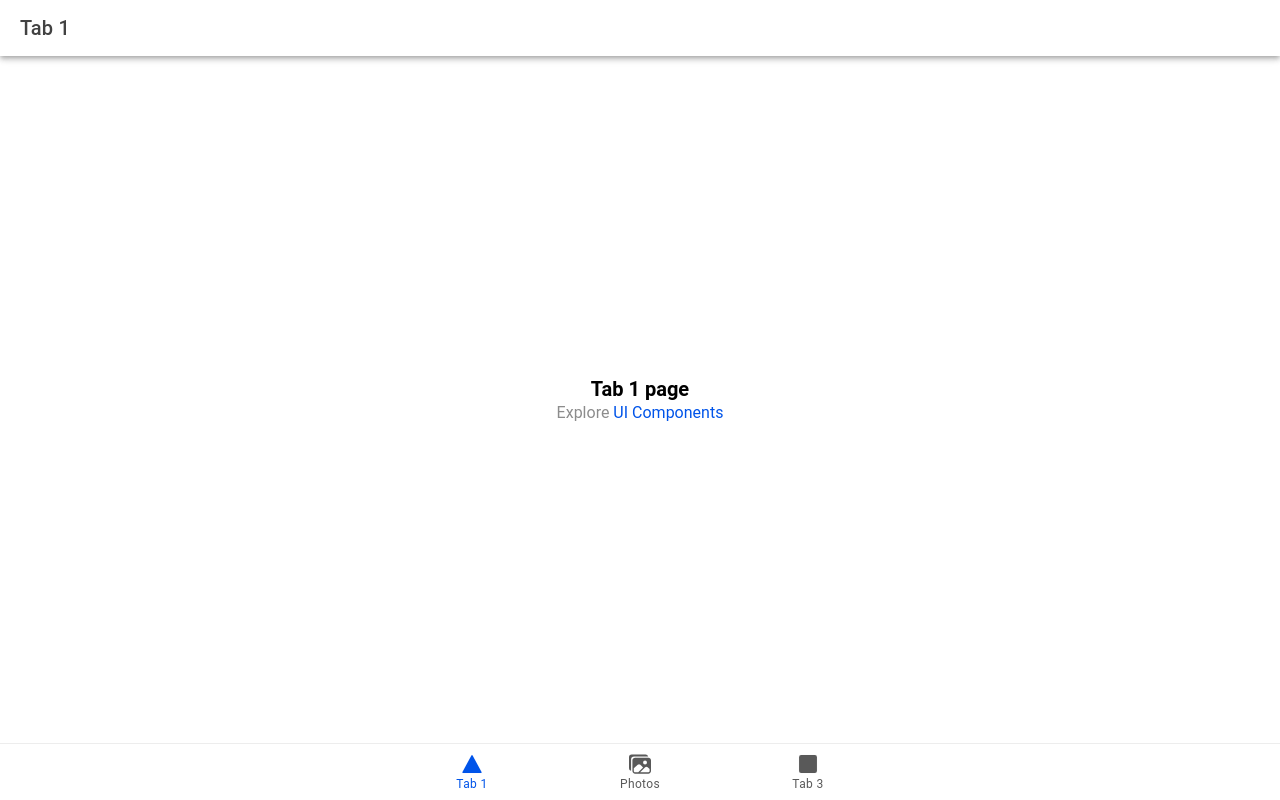
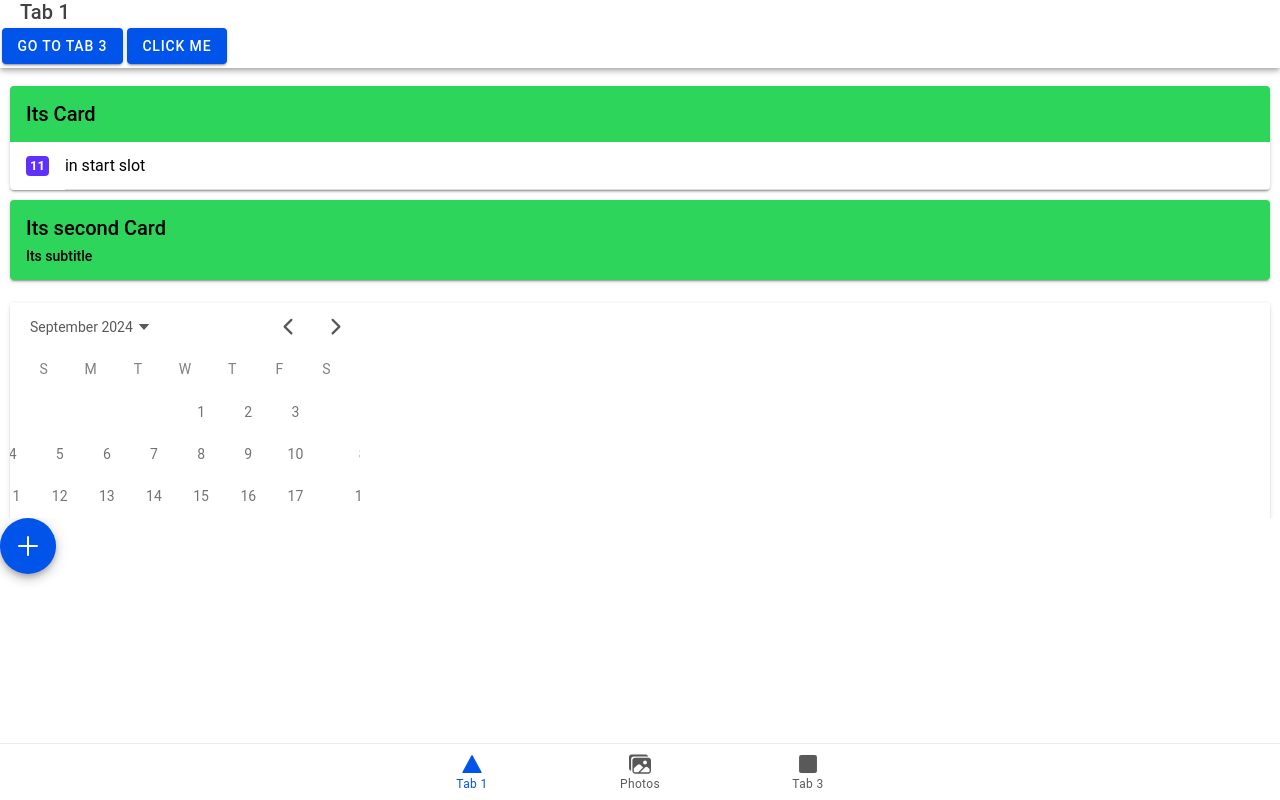
Before and after one commit to iveke/IonicGallery, a React (Vite) app: page /iveke/tab1 in a window 1280 px wide. Built offline with nearby package versions, Linux system fonts and the light colour scheme.

Commit message:
I test more UI Ionic Component, but not all and I have problem with IonNavLink so with navigation

```diff
--- a/src/hooks/usePhotoGallery.ts
+++ b/src/hooks/usePhotoGallery.ts
@@ -42,20 +42,3 @@ export function usePhotoGallery() {
     photos,
   };
 }
-
-export async function base64FromPath(path: string): Promise<string> {
-  const response = await fetch(path);
-  const blob = await response.blob();
-  return new Promise((resolve, reject) => {
-    const reader = new FileReader();
-    reader.onerror = reject;
-    reader.onload = () => {
-      if (typeof reader.result === 'string') {
-        resolve(reader.result);
-      } else {
-        reject('method did not return a string');
-      }
-    };
-    reader.readAsDataURL(blob);
-  });
-}
--- a/src/pages/Tab1.css
+++ b/src/pages/Tab1.css
@@ -0,0 +1,20 @@
+ion-card-title {
+  --color: #52ffe4;
+}
+
+ion-card-subtitle {
+  --color: #bd4b1a;
+}
+
+ion-checkbox {
+  --size: 32px;
+}
+
+ion-checkbox::part(container) {
+  border: 2px dashed #ff0;
+}
+
+ion-chip {
+    --background: #00213f;
+    --color: #adefd1;
+  }
--- a/src/pages/Tab1.tsx
+++ b/src/pages/Tab1.tsx
@@ -1,6 +1,46 @@
-import { IonContent, IonHeader, IonPage, IonTitle, IonToolbar } from '@ionic/react';
-import ExploreContainer from '../components/ExploreContainer';
-import './Tab1.css';
+import {
+  IonAvatar,
+  IonBadge,
+  IonButton,
+  IonCard,
+  IonCardHeader,
+  IonCardSubtitle,
+  IonCardTitle,
+  IonCheckbox,
+  IonChip,
+  IonCol,
+  IonContent,
+  IonDatetime,
+  IonFab,
+  IonFabButton,
+  IonFabList,
+  IonGrid,
+  IonHeader,
+  IonIcon,
+  IonInput,
+  IonItem,
+  IonLabel,
+  IonList,
+  IonNav,
+  IonNavLink,
+  IonNote,
+  IonPage,
+  IonPopover,
+  IonRow,
+  IonTitle,
+  IonToolbar,
+} from "@ionic/react";
+import ExploreContainer from "../components/ExploreContainer";
+import "./Tab1.css";
+import {
+  add,
+  chevronForward,
+  close,
+  listCircle,
+  pin,
+  square,
+} from "ionicons/icons";
+import Tab3 from "./Tab3.js";
 
 const Tab1: React.FC = () => {
   return (
@@ -8,15 +48,100 @@ const Tab1: React.FC = () => {
       <IonHeader>
         <IonToolbar>
           <IonTitle>Tab 1</IonTitle>
+          <IonNavLink routerDirection="forward" component={()=><Tab3 />}>
+            <IonButton>Go to Tab 3</IonButton>
+          </IonNavLink>
+          <IonButton id="click-trigger"> Click Me</IonButton>
+          <IonPopover trigger="click-trigger" triggerAction="hover">
+            <IonContent >Hello, World!</IonContent>
+          </IonPopover>
         </IonToolbar>
       </IonHeader>
       <IonContent fullscreen>
-        <IonHeader collapse="condense">
-          <IonToolbar>
-            <IonTitle size="large">Tab 1</IonTitle>
-          </IonToolbar>
-        </IonHeader>
-        <ExploreContainer name="Tab 1 page" />
+        <IonList>
+          <IonCard color="success">
+            <IonCardHeader>
+              <IonCardTitle>Its Card</IonCardTitle>
+            </IonCardHeader>
+            <IonItem>
+              <IonBadge color="tertiary" slot="start">
+                11
+              </IonBadge>
+              <IonLabel>in start slot</IonLabel>
+            </IonItem>
+          </IonCard>
+          <IonCard color="success">
+            <IonCardHeader>
+              <IonCardTitle class="ion-card-title">
+                Its second Card
+              </IonCardTitle>
+              <IonCardSubtitle class="ion-card-subtitle">
+                Its subtitle
+              </IonCardSubtitle>
+            </IonCardHeader>
+          </IonCard>
+        </IonList>
+        <IonList lines="inset">
+          <IonItem button={true}>
+            <IonIcon
+              color="tertiary"
+              slot="start"
+              icon={listCircle}
+              size="large"
+            ></IonIcon>
+            <IonLabel>Shopping</IonLabel>
+            <IonNote slot="end">15</IonNote>
+          </IonItem>
+          <IonItem>
+            <IonCheckbox mode="ios" labelPlacement="end">
+              You wanna live in Kiev?
+            </IonCheckbox>
+          </IonItem>
+          <IonItem>
+            <IonCheckbox justify="end" alignment="center">
+              Its center aligment
+            </IonCheckbox>
+          </IonItem>
+          <IonItem>
+            <IonInput
+              label="Its for your name with placeholder"
+              placeholder="Enter your name"
+            ></IonInput>
+          </IonItem>
+          <IonItem>
+            <IonCheckbox indeterminate>its intermediate</IonCheckbox>
+          </IonItem>
+        </IonList>
+        <IonChip outline>
+          <IonAvatar>
+            <IonIcon icon={pin}></IonIcon>
+          </IonAvatar>
+          <IonIcon icon={pin}></IonIcon>
+          <IonLabel>hello its CHIP</IonLabel>
+          <IonIcon size="large" color="primary" icon={close}></IonIcon>
+        </IonChip>
+      </IonContent>
+      <IonContent>
+        <IonCard>
+          <IonDatetime></IonDatetime>
+          <IonDatetime presentation="month-year"></IonDatetime>
+          <IonDatetime presentation="date-time" preferWheel></IonDatetime>
+        </IonCard>
+      </IonContent>
+      <IonContent>
+        <IonFab>
+          <IonFabButton>
+            <IonIcon size="large" icon={add}></IonIcon>
+          </IonFabButton>
+          <IonFabList>
+            <IonFabButton>
+              <IonIcon icon={square}></IonIcon>
+            </IonFabButton>
+            <IonFabButton>
+              <IonIcon icon={chevronForward}></IonIcon>
+            </IonFabButton>
+          </IonFabList>
+        </IonFab>
       </IonContent>
     </IonPage>
   );
--- a/src/pages/Tab3.css
+++ b/src/pages/Tab3.css
@@ -0,0 +1,36 @@
+/* ion-action-sheet.my-custom-class .action-sheet-group {
+    background: #f58840;
+  }
+
+  ion-action-sheet.my-custom-class .action-sheet-title {
+    color: #fff;
+  }
+
+  ion-action-sheet.my-custom-class .action-sheet-cancel::after {
+    background: #e97223;
+  }
+
+  ion-action-sheet.my-custom-class .action-sheet-button,
+  ion-action-sheet.my-custom-class .action-sheet-button.ion-focused {
+    color: #000000;
+  }
+
+  @media (any-hover: hover) {
+    ion-action-sheet.my-custom-class .action-sheet-button:hover {
+      color: #000000;
+    }
+  }
+
+  ion-action-sheet.my-custom-class ion-backdrop {
+    opacity: 0.6;
+  } */
+
+ion-action-sheet.my-custom-class {
+  --background: #f58840;
+  --color: #fff;
+  --button-background-hover: #afafb3;
+  --button-color: #0f0f;
+
+  --backdrop-opacity: 0.5;
+  --ion-color-danger: #0ff;
+}
--- a/src/pages/Tab3.tsx
+++ b/src/pages/Tab3.tsx
@@ -1,17 +1,40 @@
 import {
+  IonActionSheet,
+  IonAlert,
+  IonAvatar,
   IonButton,
   IonButtons,
+  IonCol,
   IonContent,
   IonFooter,
+  IonGrid,
   IonHeader,
+  IonInfiniteScroll,
+  IonInfiniteScrollContent,
+  IonItem,
+  IonLabel,
+  IonList,
   IonPage,
+  IonRow,
   IonTitle,
   IonToolbar,
 } from "@ionic/react";
 import ExploreContainer from "../components/ExploreContainer";
 import "./Tab3.css";
+import { useEffect, useState } from "react";
 
 const Tab3: React.FC = () => {
+  const [isOpen, setIsOpen] = useState(false);
+  const [items, setItems] = useState<string[]>([]);
+
+  useEffect(() => {
+    const newItems = [];
+    for (let i = 1; i < 51; i++) {
+      newItems.push(`Item ${items.length + i}`);
+    }
+    setItems([...items, ...newItems]);
+    // eslint-disable-next-line react-hooks/exhaustive-deps
+  }, []);
   return (
     <IonPage>
       <IonHeader>
@@ -20,18 +43,95 @@ const Tab3: React.FC = () => {
         </IonToolbar>
       </IonHeader>
       <IonContent fullscreen>
-        <IonHeader collapse="condense">
-          <IonToolbar>
-            <IonTitle size="large">Tab 3</IonTitle>
-          </IonToolbar>
-        </IonHeader>
+        <IonButton id="alert">Click me</IonButton>
+        <IonAlert
+          trigger="alert"
+          header="HEllo its title"
+          buttons={[
+            {
+              text: "Close",
+              role: "cancel",
+              handler: () => console.log("its cancel"),
+            },
+            {
+              text: "submit",
+              role: "submit",
+              handler: () => console.log("its confirm"),
+            },
+          ]}
+        ></IonAlert>
         <ExploreContainer name="Tab 3 page" />
+
+        <IonGrid>
+          <IonRow>
+            <IonCol>1</IonCol>
+            <IonCol>2</IonCol>
+          </IonRow>
+          {/* <IonGrid> */}
+          <IonRow>
+            <IonCol>3</IonCol>
+            <IonCol>4</IonCol>
+          </IonRow>
+          {/* </IonGrid> */}
+        </IonGrid>
       </IonContent>
+      <IonContent>
+      <IonList>
+        {items.map((item, index) => (
+          <IonItem key={item}>
+            <IonAvatar slot="start">
+              <img src={'https://picsum.photos/80/80?random=' + index} alt="avatar" />
+            </IonAvatar>
+            <IonLabel>{item}</IonLabel>
+          </IonItem>
+        ))}
+      </IonList>
+      <IonInfiniteScroll>
+        <IonInfiniteScrollContent loadingText="Please wait..." loadingSpinner="bubbles"></IonInfiniteScrollContent>
+      </IonInfiniteScroll>
+    </IonContent>
+      <IonContent>
+          <IonButton onClick={() => setIsOpen(true)}>Its Sheet</IonButton>
+          <IonActionSheet
+            isOpen={isOpen}
+            header="Its sheet)"
+            className="my-custom-class"
+            buttons={[
+              {
+                text: "Delete",
+                role: "destructive",
+                data: {
+                  action: "delete",
+                },
+              },
+              {
+                text: "Share with your friend",
+                data: {
+                  action: "share",
+                },
+              },
+              {
+                text: "Cancel",
+                role: "cancel",
+                data: {
+                  action: "cancel",
+                },
+              },
+            ]}
+            onDidDismiss={() => setIsOpen(false)}
+          ></IonActionSheet>
+        </IonContent>
+
       <IonFooter>
         <IonToolbar>
           <IonTitle>now I wanna tell my name</IonTitle>
           <IonButtons slot="start">
-            <IonButton fill="solid" disabled>Hello</IonButton>
+            <IonButton size="large" fill="solid" disabled>
+              Hello
+            </IonButton>
+            <IonButton color="danger" fill="outline">
+              It's second
+            </IonButton>
           </IonButtons>
         </IonToolbar>
       </IonFooter>
```
Also changed, not shown: src/pages/Tab2.tsx (+49 -5 lines), src/setupTests.ts (deleted, +0 -14 lines), 1 other file (tests, documents, lock files or other folders).
